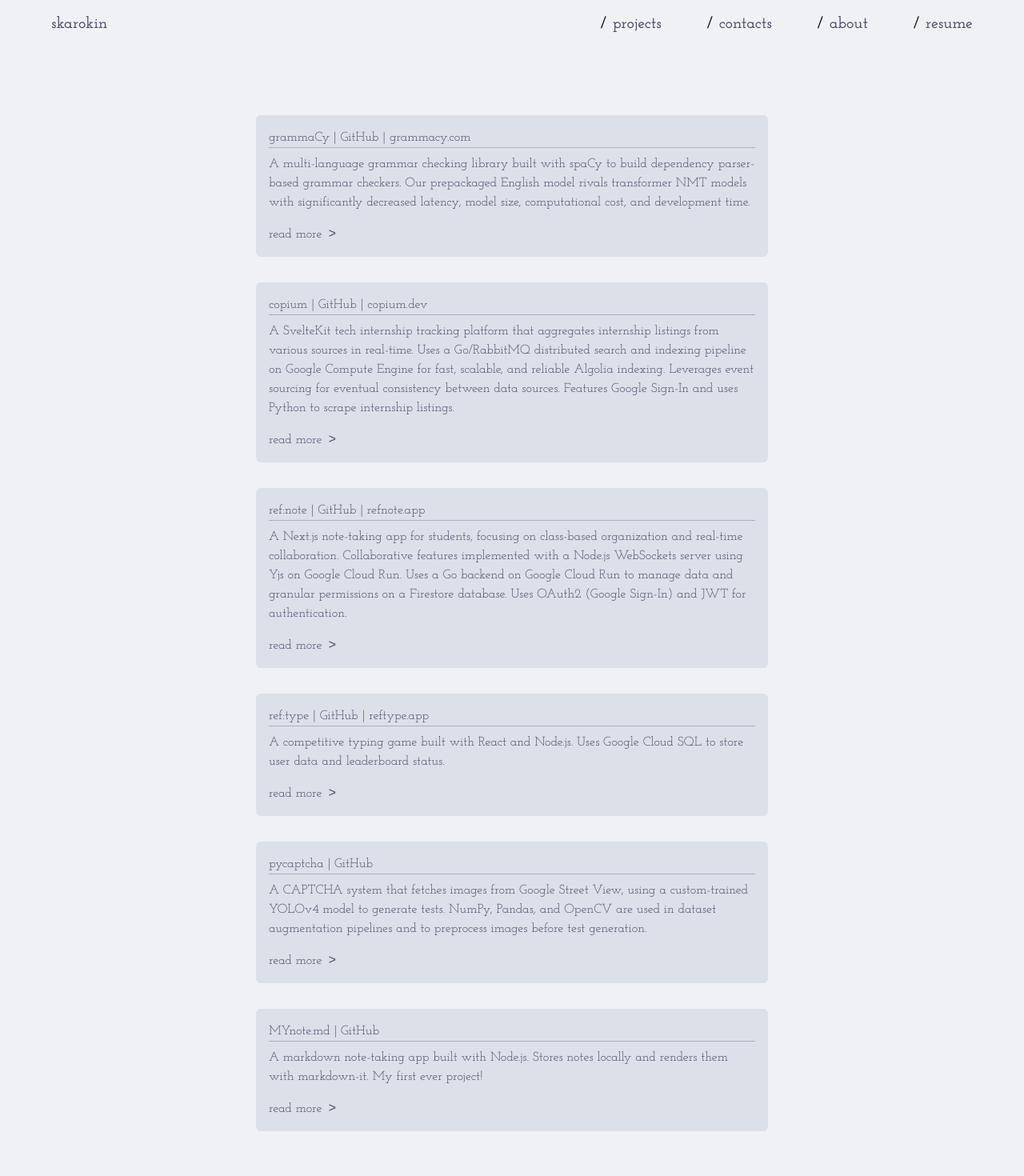
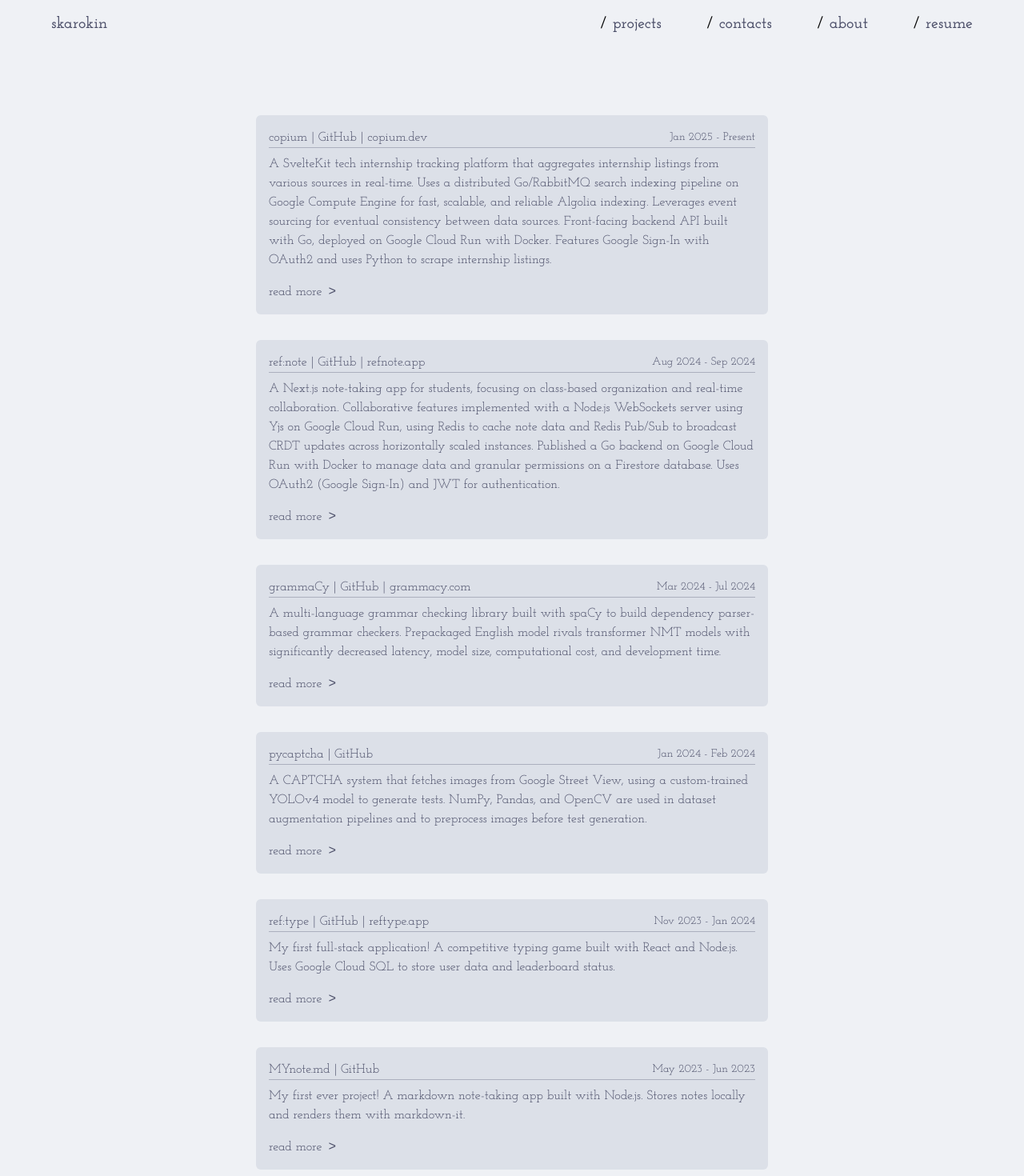
Before and after one commit to skarokin/portfolio-svelte, a SvelteKit app: page /projects in a window 1280 px wide. Shown: the top 1470 px of the page at 80% size. Built offline with nearby package versions, Linux system fonts and the light colour scheme; a web font is replaced by a local one.

Commit message:
card comoponent now has dates. sorted project cards by date started, also fixed accidental rearrangement of urls in home page

```diff
--- a/src/components/Card.svelte
+++ b/src/components/Card.svelte
@@ -5,17 +5,25 @@
     export let websiteName = "";
     export let websiteLink = "";
     export let description = "";
+    export let date = "";
 
     const projectURL = `/projects/${title.replace(":", "")}`
 </script>
 
 <div class="my-4 rounded-md p-4 bg-[var(--card-bg)]">
-    <h3 class="text-sm sm:text-base">
-        <a href={projectURL}>{title}</a> |
-        <a href={githubLink} target="_blank">GitHub</a>
-        {#if websiteLink}
-            | <a href={websiteLink} target="_blank">{websiteName}</a>
-        {/if}
+    <h3 class="flex flex-row justify-between items-center text-sm sm:text-base">
+        <div>
+            <a href={projectURL}>{title}</a> |
+            <a href={githubLink} target="_blank">GitHub</a>
+            {#if websiteLink}
+                | <a href={websiteLink} target="_blank">{websiteName}</a>
+            {/if}
+        </div>
+        <p class="text-xs sm:text-sm">
+            {#if date}
+                {date}
+            {/if}
+        </p>
     </h3>
     <hr class="border-[var(--card-hr)] w-full mb-2" />
     <p class="text-sm sm:text-base">{description}</p>
--- a/src/routes/+page.svelte
+++ b/src/routes/+page.svelte
@@ -25,10 +25,10 @@
 
     <ul class="pl-2 font-semibold text-md sm:text-xl">
         <li>
-            <a href="/contacts">contacts</a>
+            <a href="/projects">projects</a>
         </li>
         <li>
-            <a href="/projects">projects</a>
+            <a href="/contacts">contacts</a>
         </li>
         <li>
             <a href="/about">about</a>
--- a/src/routes/projects/+page.svelte
+++ b/src/routes/projects/+page.svelte
@@ -6,35 +6,49 @@
     class="text-[var(--text-main)] flex flex-col justify-start pt-24 sm:pt-32 w-3/4 sm:w-1/2 mx-auto font-josefin-slab"
 >
     <Card
+        title="copium"
+        githubLink="https://github.com/juhun32/copium"
+        websiteName="copium.dev"
+        websiteLink="https://copium.dev/"
+        date="Jan 2025 - Present"
+        description="A SvelteKit tech internship tracking platform that aggregates internship listings from various sources in real-time.
+        Uses a distributed Go/RabbitMQ search indexing pipeline on Google Compute Engine for fast,
+        scalable, and reliable Algolia indexing. Leverages event sourcing for eventual consistency between data sources. Front-facing
+        backend API built with Go, deployed on Google Cloud Run with Docker. Features Google Sign-In with OAuth2 and uses
+        Python to scrape internship listings."
+    />
+
+    <Card
+        title="ref:note"
+        githubLink="https://github.com/skarokin/ref-note"
+        websiteName="refnote.app"
+        websiteLink="https://refnote.app/"
+        date="Aug 2024 - Sep 2024"
+        description="A Next.js note-taking app for students, focusing on class-based organization and real-time collaboration.
+        Collaborative features implemented with a Node.js WebSockets server using Yjs on Google Cloud Run, using Redis to cache
+        note data and Redis Pub/Sub to broadcast CRDT updates across horizontally scaled instances.
+        Published a Go backend on Google Cloud Run with Docker to manage data and granular permissions on a
+        Firestore database. Uses OAuth2 (Google Sign-In) and JWT for authentication."
+    />
+
+    <Card
         title="grammaCy"
         githubLink="https://github.com/skarokin/grammacy"
         websiteName="grammacy.com"
         websiteLink="https://grammacy.com/"
+        date="Mar 2024 - Jul 2024"
         description="A multi-language grammar checking library built with spaCy to build dependency parser-based grammar checkers.
-        Our prepackaged English model rivals transformer NMT models with significantly decreased latency, model size, computational
+        Prepackaged English model rivals transformer NMT models with significantly decreased latency, model size, computational
         cost, and development time."
     />
 
     <Card
-        title="copium"
-        githubLink="https://github.com/juhun32/copium"
-        websiteName="copium.dev"
-        websiteLink="https://copium.dev/"
-        description="A SvelteKit tech internship tracking platform that aggregates internship listings from various sources in real-time.
-        Uses a Go/RabbitMQ distributed search and indexing pipeline on Google Compute Engine for fast,
-        scalable, and reliable Algolia indexing. Leverages event sourcing for eventual consistency between data sources.
-        Features Google Sign-In and uses Python to scrape internship listings."
-    />
-
-    <Card
-        title="ref:note"
-        githubLink="https://github.com/akuwuh/ref-note"
-        websiteName="refnote.app"
-        websiteLink="https://refnote.app/"
-        description="A Next.js note-taking app for students, focusing on class-based organization and real-time collaboration.
-        Collaborative features implemented with a Node.js WebSockets server using Yjs on Google Cloud Run.
-        Uses a Go backend on Google Cloud Run to manage data and granular permissions on a
-        Firestore database. Uses OAuth2 (Google Sign-In) and JWT for authentication."
+        title="pycaptcha"
+        githubLink="https://github.com/skarokin/pycaptcha"
+        websiteLink=""
+        date="Jan 2024 - Feb 2024"
+        description="A CAPTCHA system that fetches images from Google Street View, using a custom-trained YOLOv4 model to generate tests.
+        NumPy, Pandas, and OpenCV are used in dataset augmentation pipelines and to preprocess images before test generation."
     />
 
     <Card
@@ -42,23 +56,16 @@
         githubLink="https://github.com/skarokin/ref-type"
         websiteName="reftype.app"
         websiteLink="https://steam-link-409216.web.app/"
-        description="A competitive typing game built with React and Node.js. Uses Google Cloud SQL
+        date="Nov 2023 - Jan 2024"
+        description="My first full-stack application! A competitive typing game built with React and Node.js. Uses Google Cloud SQL
         to store user data and leaderboard status."
-    />
-
-    <Card
-        title="pycaptcha"
-        githubLink="https://github.com/skarokin/pycaptcha"
-        websiteLink=""
-        description="A CAPTCHA system that fetches images from Google Street View, using a custom-trained YOLOv4 model to generate tests.
-        NumPy, Pandas, and OpenCV are used in dataset augmentation pipelines and to preprocess images before test generation."
     />
 
     <Card
         title="MYnote.md"
         githubLink="https://github.com/skarokin/MYnote.md"
         websiteLink=""
-        description="A markdown note-taking app built with Node.js. Stores notes locally and renders them with markdown-it.
-        My first ever project!"
+        date="May 2023 - Jun 2023"
+        description="My first ever project! A markdown note-taking app built with Node.js. Stores notes locally and renders them with markdown-it."
     />
 </main>
```
